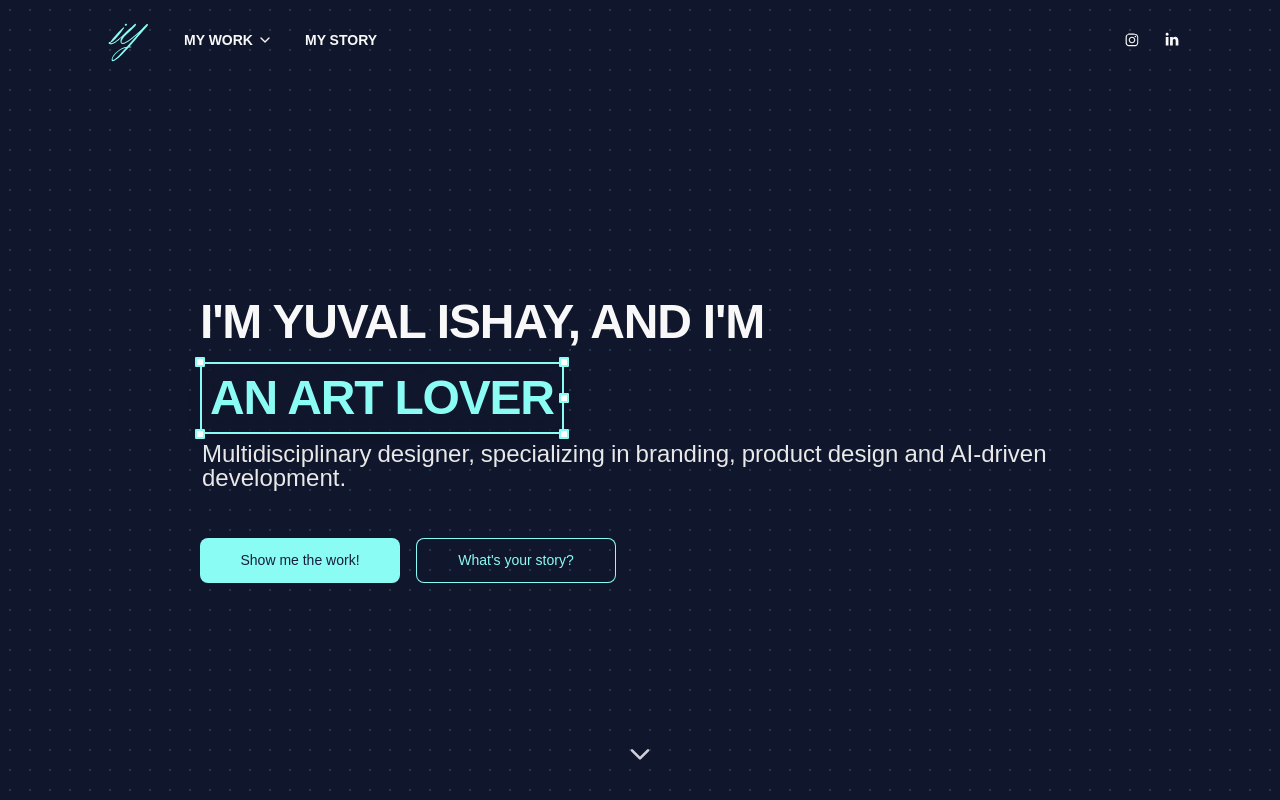
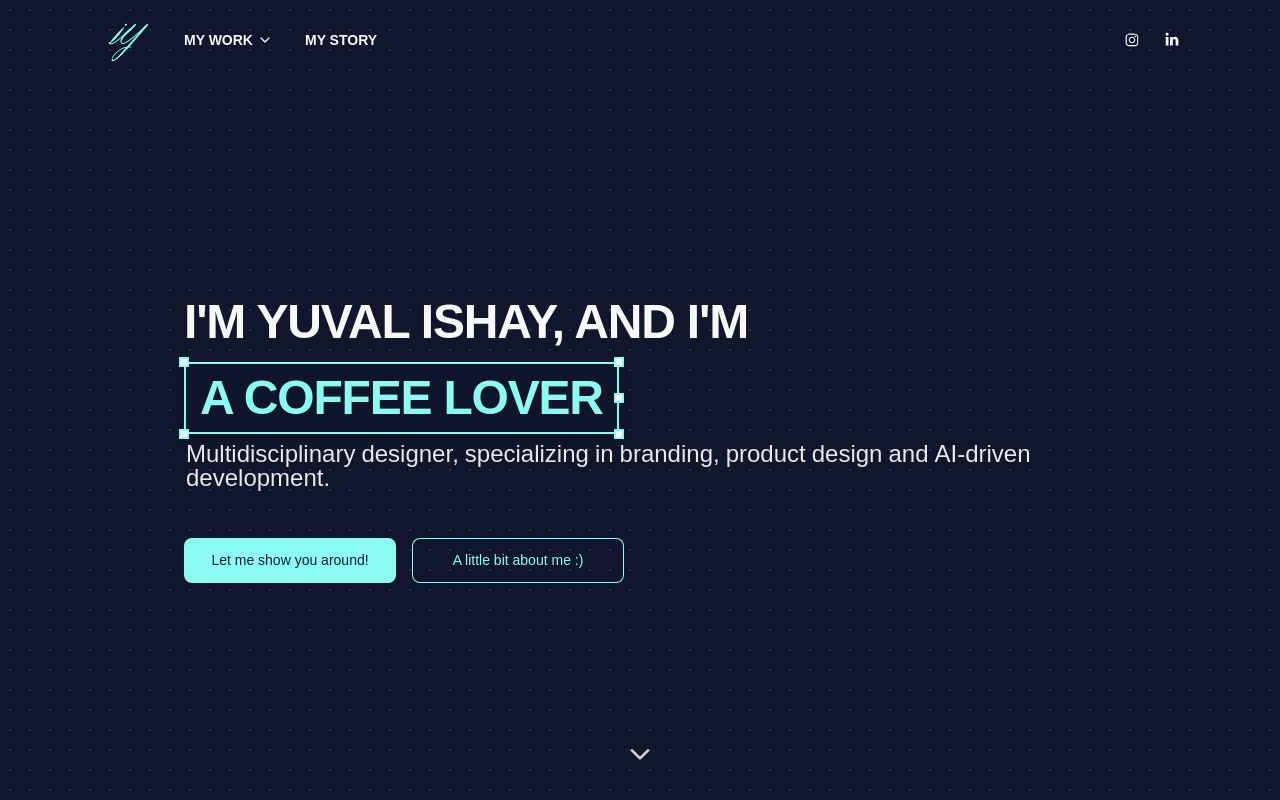
Before and after one commit to IshayYuval/yuval-ishay-portfolio, a Next.js app: page / in a window 1280 px wide. Shown: the top 800 px of the page. Built offline with nearby package versions, Linux system fonts and the light colour scheme; a web font is replaced by a local one.

Commit message:
complete animation without entrance animation

```diff
--- a/src/components/ui/HeroAnimatedContent/HeroAnimatedContent.tsx
+++ b/src/components/ui/HeroAnimatedContent/HeroAnimatedContent.tsx
@@ -57,12 +57,11 @@ const buttonVariants: Variants = {
 export default function HeroAnimatedContent() {
     const isBackNav = useContext(AnimationContext);
     const subText = "Multidisciplinary designer, specializing in branding, product design and AI-driven development.";
-
     const { scrollY } = useScroll();
     const opacity = useTransform(scrollY, [0, 600], [1, 0]);
 
     return (
-        <motion.div className="px-20 z-10" style={{ opacity }}>
+        <motion.div className="px-0 sm:px-[4rem] z-10" style={{ opacity }}>
             <RevealTextHeader />
 
             <motion.div
@@ -79,19 +78,19 @@ export default function HeroAnimatedContent() {
             </motion.div>
 
             <motion.div
-                className="flex gap-4 sm:flex-row flex-col mt-12 mb-2"
+                className="flex gap-2 sm:gap-4 sm:flex-row flex-col mt-12 mb-2"
                 variants={buttonContainerVariants}
                 initial={isBackNav ? false : "hidden"}
                 animate="visible"
             >
-                <motion.div variants={buttonVariants} className="w-full sm:w-[200px]">
+                <motion.div variants={buttonVariants} className="w-full sm:w-[212px]">
                     <Button variant="primary" targetId="featured-works" className="w-full justify-center">
-                        Show me the work!
+                        Let me show you around!
                     </Button>
                 </motion.div>
-                <motion.div variants={buttonVariants} className="w-full sm:w-[200px]">
+                <motion.div variants={buttonVariants} className="w-full sm:w-[212px]">
                     <Button variant="secondary" href="/about" className="w-full justify-center">
-                        What's your story?
+                        A little bit about me :)
                     </Button>
                 </motion.div>
             </motion.div>
--- a/src/components/ui/RevealTextHeader/RevealTextHeader.tsx
+++ b/src/components/ui/RevealTextHeader/RevealTextHeader.tsx
@@ -10,12 +10,16 @@ const PHRASES = [
   "a football fan",
   "a martial artist",
   "a tech nerd",
-  "an art lover",
+  "a conceptual thinker",
+  "an art enthusiast",
+  "a creative coder",
+  "a coffee lover",
 ];
 
 const DISPLAY_DURATION = 3000; // Duration phrase stays fully visible (ms)
 const ANIMATION_DURATION = 0.85; // Mask hide/reveal duration in seconds
-const INACTIVITY_DELAY = 2500; // Delay after user interaction before resuming auto cycle (ms)
+const HIDDEN_PAUSE_DURATION = 10; // Duration animation pauses at collapsed/hidden state before revealing (ms)
+const INACTIVITY_DELAY = 1500; // Delay after user interaction before resuming auto cycle (ms)
 
 export default function RevealTextHeader() {
   const [currentIndex, setCurrentIndex] = useState(0);
@@ -28,6 +32,7 @@ export default function RevealTextHeader() {
   const containerRef = useRef<HTMLSpanElement>(null);
   const userTimerRef = useRef<NodeJS.Timeout | null>(null);
   const autoCycleTimerRef = useRef<NodeJS.Timeout | null>(null);
+  const pauseTimerRef = useRef<NodeJS.Timeout | null>(null);
   const isDraggingRef = useRef(false);
   const startXRef = useRef(0);
   const startWidthRef = useRef(100);
@@ -64,10 +69,14 @@ export default function RevealTextHeader() {
       if (progress < 1) {
         requestAnimationFrame(stepHide);
       } else {
+        setVisibleWidthPercent(0);
         // Swap phrase
         const nextIdx = getNextRandomIndex(currentIndexRef.current);
         setCurrentIndex(nextIdx);
 
+        // Pause at collapsed state before revealing next phrase
+        if (pauseTimerRef.current) clearTimeout(pauseTimerRef.current);
+        pauseTimerRef.current = setTimeout(() => {
           // Phase 2: Reveal next word from left to RIGHT (0% -> 100% width)
           let revealStartTime: number | null = null;
           const stepReveal = (revealTimestamp: number) => {
@@ -85,6 +94,7 @@ export default function RevealTextHeader() {
             }
           };
           requestAnimationFrame(stepReveal);
+        }, HIDDEN_PAUSE_DURATION);
       }
     };
 
@@ -101,6 +111,7 @@ export default function RevealTextHeader() {
 
     return () => {
       if (autoCycleTimerRef.current) clearTimeout(autoCycleTimerRef.current);
+      if (pauseTimerRef.current) clearTimeout(pauseTimerRef.current);
     };
   }, [currentIndex, isUserInteracting, isTransitioning, triggerTransitionToNext]);
 
@@ -123,6 +134,7 @@ export default function RevealTextHeader() {
     e.preventDefault();
     if (autoCycleTimerRef.current) clearTimeout(autoCycleTimerRef.current);
     if (userTimerRef.current) clearTimeout(userTimerRef.current);
+    if (pauseTimerRef.current) clearTimeout(pauseTimerRef.current);
 
     setIsUserInteracting(true);
     isDraggingRef.current = true;
@@ -173,46 +185,41 @@ export default function RevealTextHeader() {
         >
           {/* 1. Mask Box (Border + Background + Strict Overflow Hidden for Text) */}
           <span
-            className="relative inline-flex items-baseline overflow-hidden border-2 border-[var(--color-brand-primary-500)] backdrop-blur-sm px-2 py-0.5 shadow-lg"
+            className="relative inline-flex items-baseline overflow-hidden border-2 border-[var(--color-brand-primary-500)] backdrop-blur-sm py-0.5 shadow-lg bg-[var(--color-brand-secondary-950)]/90"
             style={{
               width: `${visibleWidthPercent}%`,
-              opacity: visibleWidthPercent < 2 ? 0 : 1,
             }}
           >
             {/* Stationary Text Phrase (Anchored at left: 0, top: 0, NEVER moves during mask) */}
-            <span className="relative text-[var(--color-brand-primary-500)] tracking-tight whitespace-nowrap inline-block left-0 top-0">
+            <span className="relative text-[var(--color-brand-primary-500)] tracking-tight whitespace-nowrap inline-block left-0 top-0 px-1 sm:px-3.5">
               {PHRASES[currentIndex]}
             </span>
           </span>
 
           {/* 2. Unclipped Handles Overlay (Visible outside the border, no clip-content) */}
-          {visibleWidthPercent >= 2 && (
-            <>
           {/* Top-Left Corner Handle */}
-              <span className="absolute -top-[5px] -left-[5px] w-2.5 h-2.5 bg-white border-2 border-[var(--color-brand-primary-500)] rounded-[1px] pointer-events-none z-30" />
+          <span className="absolute -top-[5px] -left-[5px] w-2.5 h-2.5 bg-white border-2 border-[var(--color-brand-primary-500)] pointer-events-none z-30" />
 
           {/* Bottom-Left Corner Handle */}
-              <span className="absolute -bottom-[5px] -left-[5px] w-2.5 h-2.5 bg-white border-2 border-[var(--color-brand-primary-500)] rounded-[1px] pointer-events-none z-30" />
+          <span className="absolute -bottom-[5px] -left-[5px] w-2.5 h-2.5 bg-white border-2 border-[var(--color-brand-primary-500)] pointer-events-none z-30" />
 
           {/* Top-Right Corner Handle (Tracks visible width!) */}
           <span
-                className="absolute -top-[5px] w-2.5 h-2.5 bg-white border-2 border-[var(--color-brand-primary-500)] rounded-[1px] pointer-events-none z-30"
+            className="absolute -top-[5px] w-2.5 h-2.5 bg-white border-2 border-[var(--color-brand-primary-500)] pointer-events-none z-30"
             style={{ left: `calc(${visibleWidthPercent}% - 5px)` }}
           />
 
           {/* Bottom-Right Corner Handle (Tracks visible width!) */}
           <span
-                className="absolute -bottom-[5px] w-2.5 h-2.5 bg-white border-2 border-[var(--color-brand-primary-500)] rounded-[1px] pointer-events-none z-30"
+            className="absolute -bottom-[5px] w-2.5 h-2.5 bg-white border-2 border-[var(--color-brand-primary-500)] pointer-events-none z-30"
             style={{ left: `calc(${visibleWidthPercent}% - 5px)` }}
           />
 
           {/* Center-Right Handle Square (Tracks visible width, identical to corner squares) */}
           <span
-                className="absolute top-1/2 -translate-y-1/2 w-2.5 h-2.5 bg-white border-2 border-[var(--color-brand-primary-500)] rounded-[1px] pointer-events-none z-30"
+            className="absolute top-1/2 -translate-y-1/2 w-2.5 h-2.5 bg-white border-2 border-[var(--color-brand-primary-500)] pointer-events-none z-30"
             style={{ left: `calc(${visibleWidthPercent}% - 5px)` }}
           />
-            </>
-          )}
         </span>
       </span>
     </h1>
```
Lines whose indentation alone changed are shown as unchanged.
